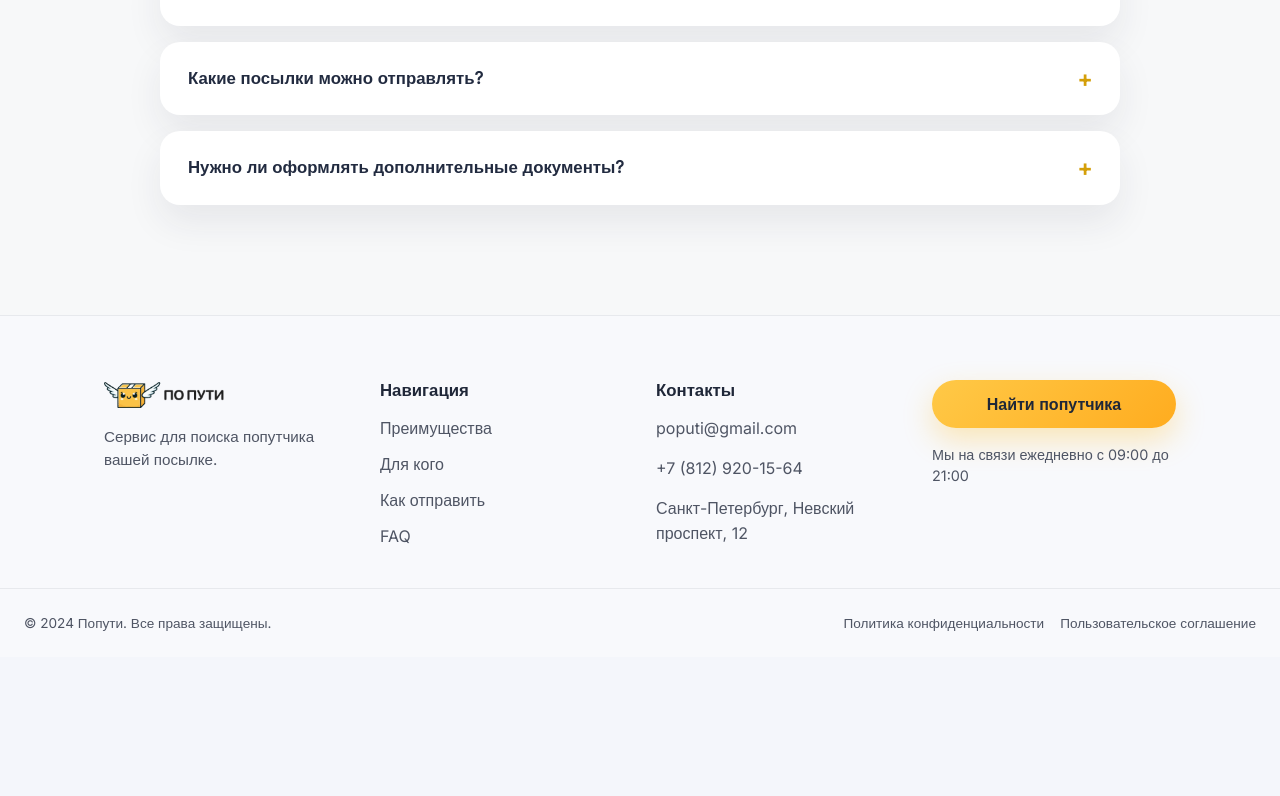
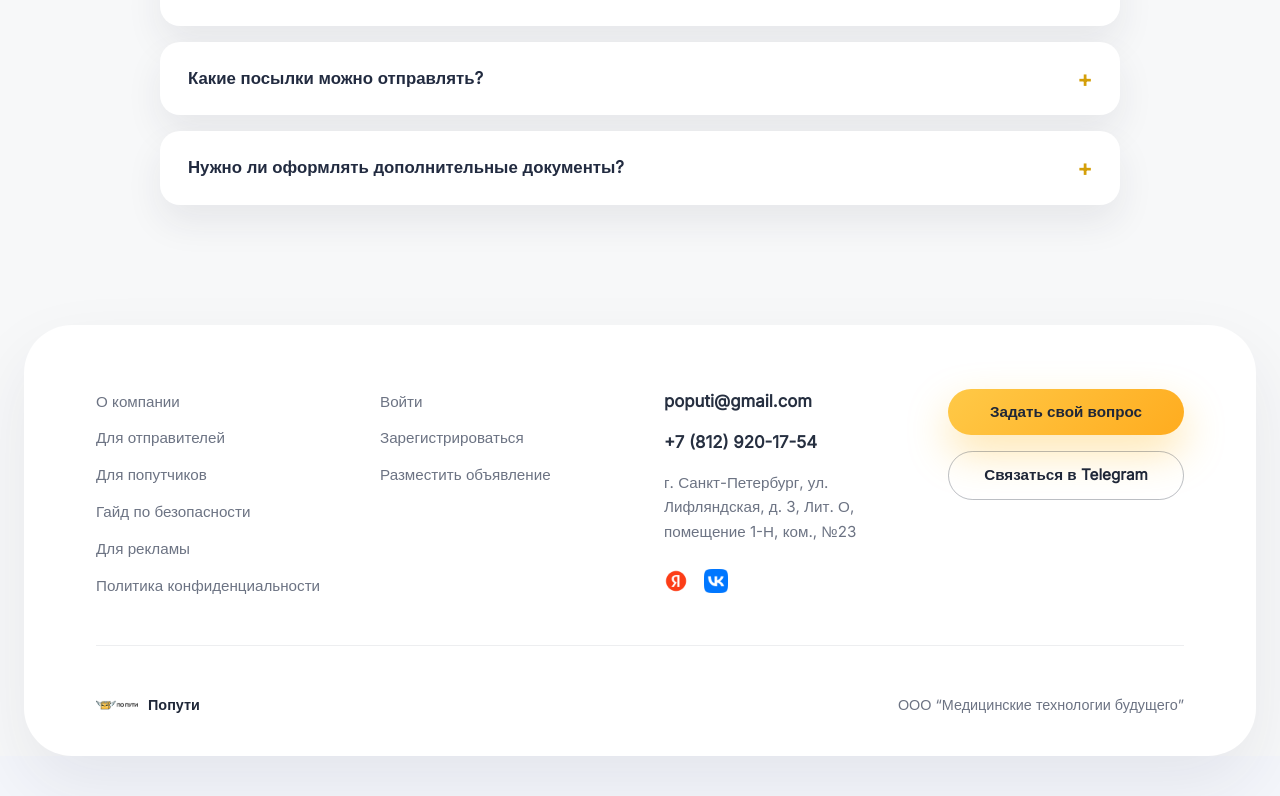
Before and after one commit to sherled99/po-puti, a React (Create React App) app: page / in a window 1280 px wide. Shown: the part 5028-5824 px from the top of the page. Before the commit the page ends 5685 px from the top, so only its background shows below. Built offline with nearby package versions, Linux system fonts and the light colour scheme; a web font is replaced by a local one.

Commit message:
Update Footer component

```diff
--- a/src/components/Footer/Footer.module.css
+++ b/src/components/Footer/Footer.module.css
@@ -1,129 +1,153 @@
 .footer {
-  margin-top: 110px;
-  background-color: #f8f9fc;
-  border-top: 1px solid rgba(34, 43, 64, 0.08);
-  color: #1f2738;
+  margin: 120px 24px 40px;
+  background: #ffffff;
+  border-radius: 48px;
+  box-shadow: 0 30px 70px rgba(34, 43, 64, 0.08);
+  padding: 64px 72px 40px;
+  display: flex;
+  flex-direction: column;
+  gap: 48px;
 }
 
 .container {
-  max-width: 1120px;
-  margin: 0 auto;
-  padding: 64px 24px 40px;
   display: grid;
   grid-template-columns: repeat(4, minmax(0, 1fr));
-  gap: 32px;
+  gap: 48px;
 }
 
-.brand {
+.column {
   display: flex;
   flex-direction: column;
   gap: 16px;
 }
 
-.logo {
-  width: 120px;
-  height: auto;
-}
-
-.tagline {
-  margin: 0;
-  font-size: 0.95rem;
-  line-height: 1.5;
-  color: #4f5564;
-}
-
-.linksColumn,
-.contacts,
-.actions {
-  display: flex;
-  flex-direction: column;
-  gap: 16px;
-}
-
-.heading {
-  margin: 0;
-  font-size: 1.05rem;
-  font-weight: 600;
-  color: #1f2738;
-}
-
-.list {
+.linkList {
+  list-style: none;
   margin: 0;
   padding: 0;
-  list-style: none;
   display: flex;
   flex-direction: column;
   gap: 12px;
 }
 
-.list a,
-.link,
-.bottomLinks a {
+.linkList a {
   text-decoration: none;
-  color: #4f5564;
+  color: #6c7383;
+  font-size: 0.95rem;
   transition: color 0.2s ease;
 }
 
-.list a:hover,
-.link:hover,
-.bottomLinks a:hover {
+.linkList a:hover {
+  color: #f0a500;
+}
+
+.contact {
+  font-size: 1.05rem;
+  font-weight: 600;
+  color: #262f40;
+  text-decoration: none;
+}
+
+.contact:hover {
   color: #f0a500;
 }
 
 .address {
   margin: 0;
-  color: #4f5564;
+  font-size: 0.95rem;
+  color: #6c7383;
   line-height: 1.6;
 }
 
-.button {
-  padding: 12px 24px;
-  border-radius: 24px;
-  border: none;
-  background: linear-gradient(135deg, #ffc947, #ffac1f);
-  color: #1f2738;
-  font-size: 1rem;
+.socials {
+  display: flex;
+  gap: 16px;
+  margin-top: 8px;
+}
+
+.socials img {
+  width: 24px;
+  height: 24px;
+}
+
+.primaryAction,
+.secondaryAction {
+  padding: 12px 28px;
+  border-radius: 999px;
+  font-size: 0.95rem;
   font-weight: 600;
   cursor: pointer;
-  box-shadow: 0 12px 30px rgba(255, 184, 28, 0.3);
-  transition: transform 0.2s ease, box-shadow 0.2s ease;
+  transition: transform 0.2s ease, box-shadow 0.2s ease, background 0.2s ease;
 }
 
-.button:hover {
-  transform: translateY(-1px);
-  box-shadow: 0 18px 36px rgba(255, 184, 28, 0.4);
+.primaryAction {
+  border: none;
+  background: linear-gradient(135deg, #ffc947 0%, #ffac1f 100%);
+  color: #1f2738;
+  box-shadow: 0 18px 42px rgba(255, 184, 28, 0.35);
 }
 
-.notice {
-  font-size: 0.9rem;
-  color: #4f5564;
+.primaryAction:hover {
+  transform: translateY(-1px);
+  box-shadow: 0 22px 52px rgba(255, 184, 28, 0.45);
+}
+
+.secondaryAction {
+  border: 1px solid rgba(30, 41, 59, 0.3);
+  background: transparent;
+  color: #1f2738;
+}
+
+.secondaryAction:hover {
+  background: rgba(30, 41, 59, 0.05);
+}
+
+.separator {
+  height: 1px;
+  background: rgba(34, 43, 64, 0.08);
 }
 
 .bottom {
-  border-top: 1px solid rgba(34, 43, 64, 0.08);
-  padding: 24px;
   display: flex;
-  flex-wrap: wrap;
   justify-content: space-between;
-  gap: 12px;
-  font-size: 0.85rem;
-  color: #4f5564;
+  align-items: center;
+  gap: 24px;
+  color: #6c7383;
+  font-size: 0.9rem;
 }
 
-.bottomLinks {
+.bottomBrand {
   display: flex;
-  gap: 16px;
+  align-items: center;
+  gap: 10px;
 }
 
-@media (max-width: 992px) {
+.bottomLogo {
+  width: 42px;
+  height: auto;
+}
+
+.bottomTitle {
+  font-weight: 600;
+  color: #1f2738;
+}
+
+@media (max-width: 1024px) {
   .container {
     grid-template-columns: repeat(2, minmax(0, 1fr));
   }
 }
 
-@media (max-width: 600px) {
+@media (max-width: 768px) {
+  .footer {
+    margin: 96px 16px 32px;
+    padding: 48px 32px 32px;
+    border-radius: 36px;
+  }
+
   .container {
     grid-template-columns: 1fr;
+    gap: 32px;
   }
 
   .bottom {
--- a/src/components/Footer/Footer.tsx
+++ b/src/components/Footer/Footer.tsx
@@ -1,41 +1,62 @@
 import React from 'react';
 import styles from './Footer.module.css';
 import logo from '../../img/logo.png';
+import vkIcon from '../../img/vkLogo.png';
+import youtubeIcon from '../../img/yandexLogo.png';
 
 const Footer: React.FC = () => {
   return (
     <footer className={styles.footer}>
       <div className={styles.container}>
-        <div className={styles.brand}>
-          <img src={logo} alt="Попути" className={styles.logo} />
-          <p className={styles.tagline}>Сервис для поиска попутчика вашей посылке.</p>
+        <nav className={styles.column}>
+          <ul className={styles.linkList}>
+            <li><a href="#">О компании</a></li>
+            <li><a href="#">Для отправителей</a></li>
+            <li><a href="#">Для попутчиков</a></li>
+            <li><a href="#">Гайд по безопасности</a></li>
+            <li><a href="#">Для рекламы</a></li>
+            <li><a href="#">Политика конфиденциальности</a></li>
+          </ul>
+        </nav>
+
+        <nav className={styles.column}>
+          <ul className={styles.linkList}>
+            <li><a href="#">Войти</a></li>
+            <li><a href="#">Зарегистрироваться</a></li>
+            <li><a href="#">Разместить объявление</a></li>
+          </ul>
+        </nav>
+
+        <div className={styles.column}>
+          <a href="mailto:poputi@gmail.com" className={styles.contact}>poputi@gmail.com</a>
+          <a href="tel:+78129201754" className={styles.contact}>+7 (812) 920-17-54</a>
+          <p className={styles.address}>
+            г. Санкт-Петербург, ул. Лифляндская, д. 3, Лит. О, помещение 1-Н, ком., №23
+          </p>
+          <div className={styles.socials}>
+            <a href="#" aria-label="YouTube">
+              <img src={youtubeIcon} alt="" />
+            </a>
+            <a href="#" aria-label="VK">
+              <img src={vkIcon} alt="" />
+            </a>
+          </div>
         </div>
-        <div className={styles.linksColumn}>
-          <h4 className={styles.heading}>Навигация</h4>
-          <ul className={styles.list}>
-            <li><a href="#advantages">Преимущества</a></li>
-            <li><a href="#for-whom">Для кого</a></li>
-            <li><a href="#how-to">Как отправить</a></li>
-            <li><a href="#faq">FAQ</a></li>
-          </ul>
-        </div>
-        <div className={styles.contacts}>
-          <h4 className={styles.heading}>Контакты</h4>
-          <a href="mailto:poputi@gmail.com" className={styles.link}>poputi@gmail.com</a>
-          <a href="tel:+78129201564" className={styles.link}>+7 (812) 920-15-64</a>
-          <p className={styles.address}>Санкт-Петербург, Невский проспект, 12</p>
-        </div>
-        <div className={styles.actions}>
-          <button type="button" className={styles.button}>Найти попутчика</button>
-          <span className={styles.notice}>Мы на связи ежедневно с 09:00 до 21:00</span>
+
+        <div className={styles.column}>
+          <button type="button" className={styles.primaryAction}>Задать свой вопрос</button>
+          <button type="button" className={styles.secondaryAction}>Связаться в Telegram</button>
         </div>
       </div>
+
+      <div className={styles.separator} />
+
       <div className={styles.bottom}>
-        <span>© {new Date().getFullYear()} Попути. Все права защищены.</span>
-        <div className={styles.bottomLinks}>
-          <a href="/privacy">Политика конфиденциальности</a>
-          <a href="/terms">Пользовательское соглашение</a>
+        <div className={styles.bottomBrand}>
+          <img src={logo} alt="Попути" className={styles.bottomLogo} />
+          <span className={styles.bottomTitle}>Попути</span>
         </div>
+        <span className={styles.bottomNote}>ООО “Медицинские технологии будущего”</span>
       </div>
     </footer>
   );
```
